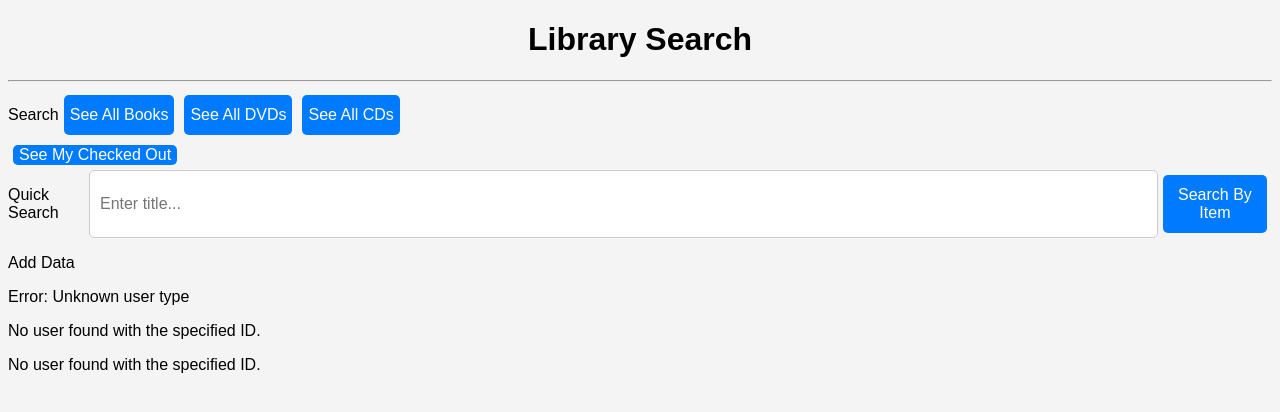
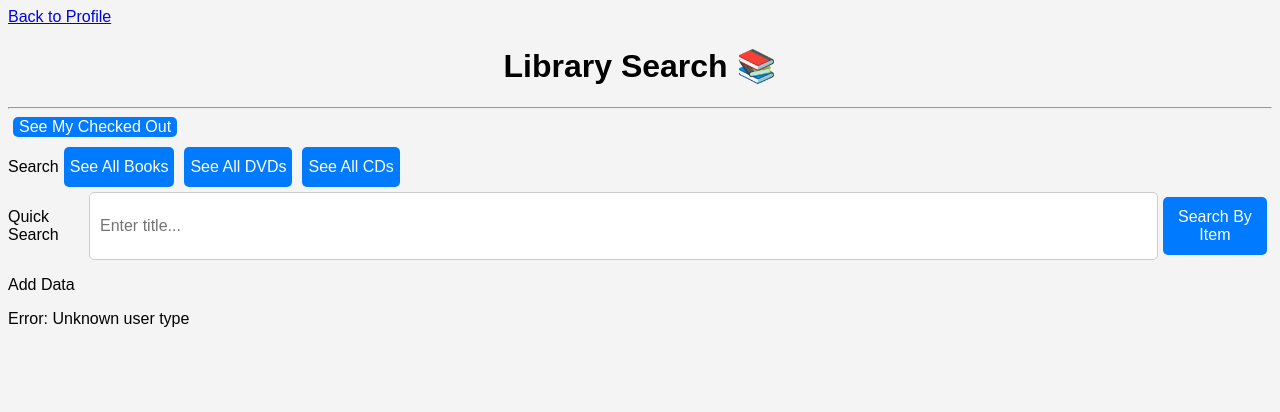
Before and after one commit to tatemouser/sqlite-db, a Flask app: page /search in a window 1280 px wide. Shown: the top 412 px of the page. Run offline with Flask 3, Linux system fonts and the light colour scheme; the visitor is signed in with stand-in values (Sample User, id 1).

Commit message:
Removed unused code. Added checked out items styling

```diff
--- a/app.py
+++ b/app.py
@@ -193,8 +193,6 @@ def show_all_users():
     else:
         return "Error: User information not found"
 
-
-
 @app.route('/add_item', methods=['POST'])
 def add_item():
     # Get the form data
@@ -233,8 +231,6 @@ def user():
     # Redirect to the same page or another page
     return redirect('/search')  # Adjust the URL as needed
 
-
-
 @app.route('/find_user', methods=['POST'])
 def find_user():
     user_id = request.form.get('user_id')
@@ -263,47 +259,24 @@ def find_checkouts():
     cursor = conn.cursor()
     cursor.execute("SELECT * FROM checkouts WHERE user_id = ?", (user_id,))
     checkouts = cursor.fetchall()
+
+    # Define the get_item_title function
+    def get_item_title(item_id):
+        # Query the database to retrieve the title of the item with the given item_id
+        conn = get_db_connection()
+        cursor = conn.cursor()
+        cursor.execute("SELECT title FROM items WHERE item_id = ?", (item_id,))
+        row = cursor.fetchone()
+        conn.close()
+        return row[0] if row else "Unknown"
+
     conn.close()
 
     # Get user_info from session
     user_info = session.get('user')
 
     # Render the checkouts information
-    return render_template('search.html', user_info=user_info, checkouts=checkouts)
-
-@app.route('/find_my_checkouts', methods=['POST'])
-def find_my_checkouts():
-    user_id = session.get('user_id')
-
-    # Query the database for items checked out by the user with ID 1
-    conn = get_db_connection()
-    cursor = conn.cursor()
-    cursor.execute("SELECT * FROM checkouts WHERE user_id = ? AND user_id = user_id", (user_id,))
-    checkouts = cursor.fetchall()
-    conn.close()
-
-    # Get user_info from session
-    user_info = session.get('user')
-
-    if not checkouts:
-        return render_template('search.html', user_info=user_info, message="No items found for this user ID.")
-
-    # Render the checkouts information
-    return render_template('search.html', user_info=user_info, checkouts=checkouts)
-
-
-
-@app.route('/current_user_id')
-def current_user_id():
-    # Get the user ID from the session
-    user_id = session.get('user_id')
-
-    # Return the user ID as JSON
-    return jsonify({'user_id': user_id})
-
-
-
-
+    return render_template('search.html', user_info=user_info, checkouts=checkouts, get_item_title=get_item_title)
 
 
 
--- a/templates/librarian_profile.html
+++ b/templates/librarian_profile.html
@@ -6,13 +6,13 @@
     <title>Profile</title>
     <style>
         body {
-            background-color: rgb(226, 173, 173);
+            background-color: rgb(181, 144, 255);
         }
     </style>
 </head>
 
 <body>
-    <h1>Profile</h1>
+    <h1>My Profile</h1>
     <p>First Name: {{user_info.first_name}}</p>
     <p>Last Name: {{user_info.last_name}}</p>
     <p>Email: {{user_info.email}}</p>
--- a/templates/patron_profile.html
+++ b/templates/patron_profile.html
@@ -6,14 +6,13 @@
     <title>Profile</title>
     <style>
         body {
-            background-color: rgb(170, 170, 238);
+            background-color: rgb(209, 146, 146);
         }
     </style>
 </head>
 
 <body>
-    <h1>Profile</h1>
-    <p>First Name: {{user_info.user_id}}</p>
+    <h1>My Profile</h1>
     <p>First Name: {{user_info.first_name}}</p>
     <p>Last Name: {{user_info.last_name}}</p>
     <p>Email: {{user_info.email}}</p>
--- a/templates/search.html
+++ b/templates/search.html
@@ -5,12 +5,20 @@
     <meta name="viewport" content="width=device-width, initial-scale=1.0">
     <title>Library Search</title>
     <link rel="stylesheet" type="text/css" href="/static/css/styles.css">
-    <script src="checkouts.js"></script>
 </head>
 <body>
+    <a href="/profile" class="btn">Back to Profile</a>
 
-    <h1>Library Search</h1>
+
+
+    <h1>Library Search 📚</h1>
     <hr>
+
+    <form action="/find_checkouts" method="POST">
+        <input type="hidden" name="user_id" value="{{ user_info.id }}">
+        <button type="submit">See My Checked Out</button>
+    </form>
+
     <form action="/filter" method="POST">
         <div class="horizontal-stack">
             <p>Search</p>
@@ -19,13 +27,6 @@
             <button type="submit" name="item_type" value="CD">See All CDs</button>
         </div>
     </form>
-    <form action="/find_checkouts" method="POST">
-        <input type="hidden" name="user_id" value="{{ user_info.id }}">
-        <button type="submit">See My Checked Out</button>
-    </form>
-
-
-
 
 
     <form action="/search" method="POST">
@@ -35,9 +36,6 @@
             <button type="submit">Search By Item</button>
         </div>
     </form>
-
-
-
 
     <!-- Special features -->
     <p>Add Data</p>
@@ -51,6 +49,7 @@
                 <button type="submit">Add Item</button>
             </div>
         </form>
+
         <form action="/add_user" method="POST">
             <div class="horizontal-stack">
                 <input type="text" name="username" placeholder="Username...">
@@ -64,16 +63,6 @@
             </div>
         </form>
 
-
-
-
-
-
-    <form action="/show_all_users" method="POST">
-        <button type="submit">See All Users</button>
-    </form>
-
-
         <form action="/find_user" method="POST">
             <div class="horizontal-stack">
                 <p>Search</p>
@@ -81,7 +70,6 @@
                 <button type="submit" name="user_id" value="CD">See User Info</button>
             </div>
         </form>
-
 
         <form action="/find_checkouts" method="POST">
             <div class="horizontal-stack">
@@ -92,12 +80,9 @@
         </form>
 
 
-
-
-
-
-
-
+        <form action="/show_all_users" method="POST">
+            <button type="submit">Show All Users</button>
+        </form>
     {% elif user_info.user_type == 'patron' %}
     <!-- TODO: Prolly remove -->
     {% else %}
@@ -111,7 +96,7 @@
 
 
 
-
+    <!-- OUTPUTS -->
     {% if items %}
         <h2>Search Results</h2>
         <div class="search-results-box">
@@ -149,8 +134,6 @@
                 {% endfor %}
             </ul>
         </div>
-    {% else %}
-        <p>No user found with the specified ID.</p>
     {% endif %}
 
     {% if checkouts %}
@@ -158,22 +141,17 @@
         <div class="checkout-box">
             <ul>
                 {% for checkout in checkouts %}
-                    <li>
+                    <strong>Title: {{ get_item_title(checkout.item_id) }}</strong><br>
+                    <div style="margin-left: 20px;"> <!-- Indentation applied here -->
                         Checkout ID: {{ checkout.checkout_id }}<br>
                         User ID: {{ checkout.user_id }}<br>
                         Item ID: {{ checkout.item_id }}<br>
                         Checkout Date: {{ checkout.checkout_date }}<br>
                         Return Date: {{ checkout.return_date }}<br>
-                    </li>
+                    </div>
                 {% endfor %}
             </ul>
         </div>
-    {% else %}
-        <p>No user found with the specified ID.</p>
     {% endif %}
-
-
-
-
 </body>
 </html>
```
Also changed, not shown: users.db. Lines whose indentation alone changed are shown as unchanged.
